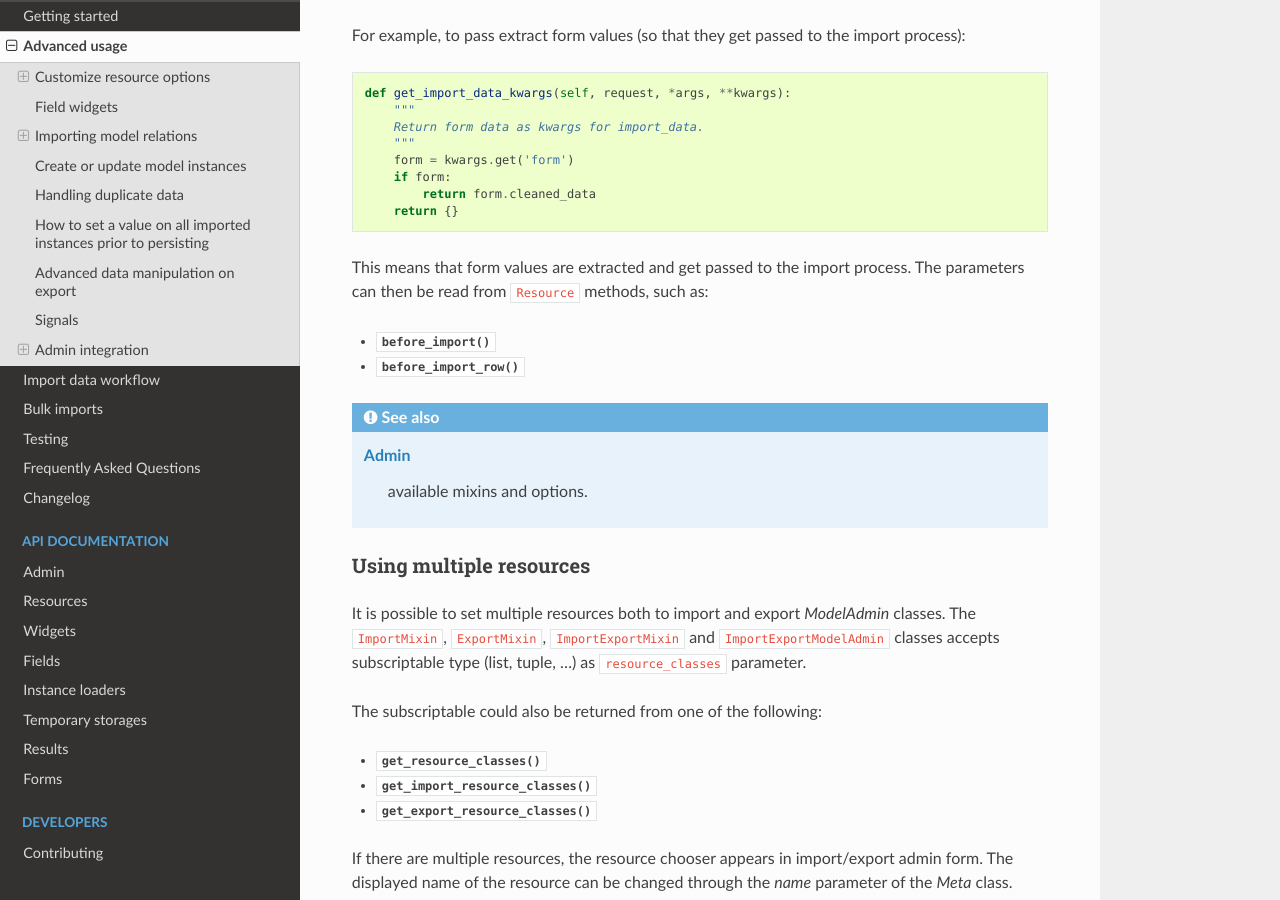
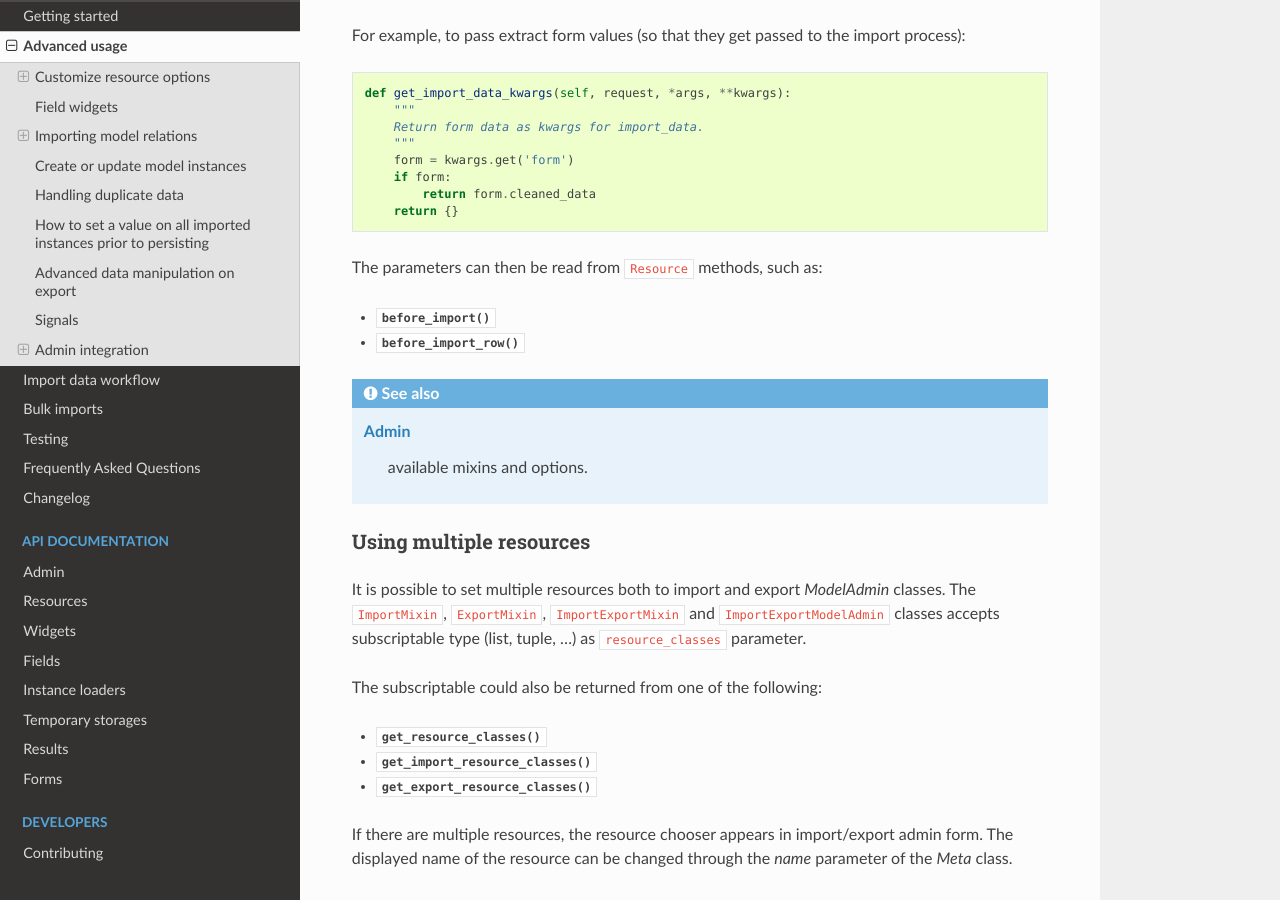
Before and after one commit to django-import-export/django-import-export, a Sphinx documentation site: the page built from docs/advanced_usage.rst, in a window 1280 px wide and 900 px high, scrolled down 15032 px. Built offline with Sphinx 7.4.7 and the Read the Docs theme 2.0.0, drawn with Linux system fonts in a browser that asks for light colours; pages that are not in the unit, such as notebooks, are missing from menus.

Commit message:
removed duplication

```diff
--- a/docs/advanced_usage.rst
+++ b/docs/advanced_usage.rst
@@ -658,7 +658,6 @@ For example, to pass extract form values (so that they get passed to the import
             return form.cleaned_data
         return {}
 
-This means that form values are extracted and get passed to the import process.
 The parameters can then be read from ``Resource`` methods, such as:
 
 * :meth:`~import_export.resources.Resource.before_import`
```
